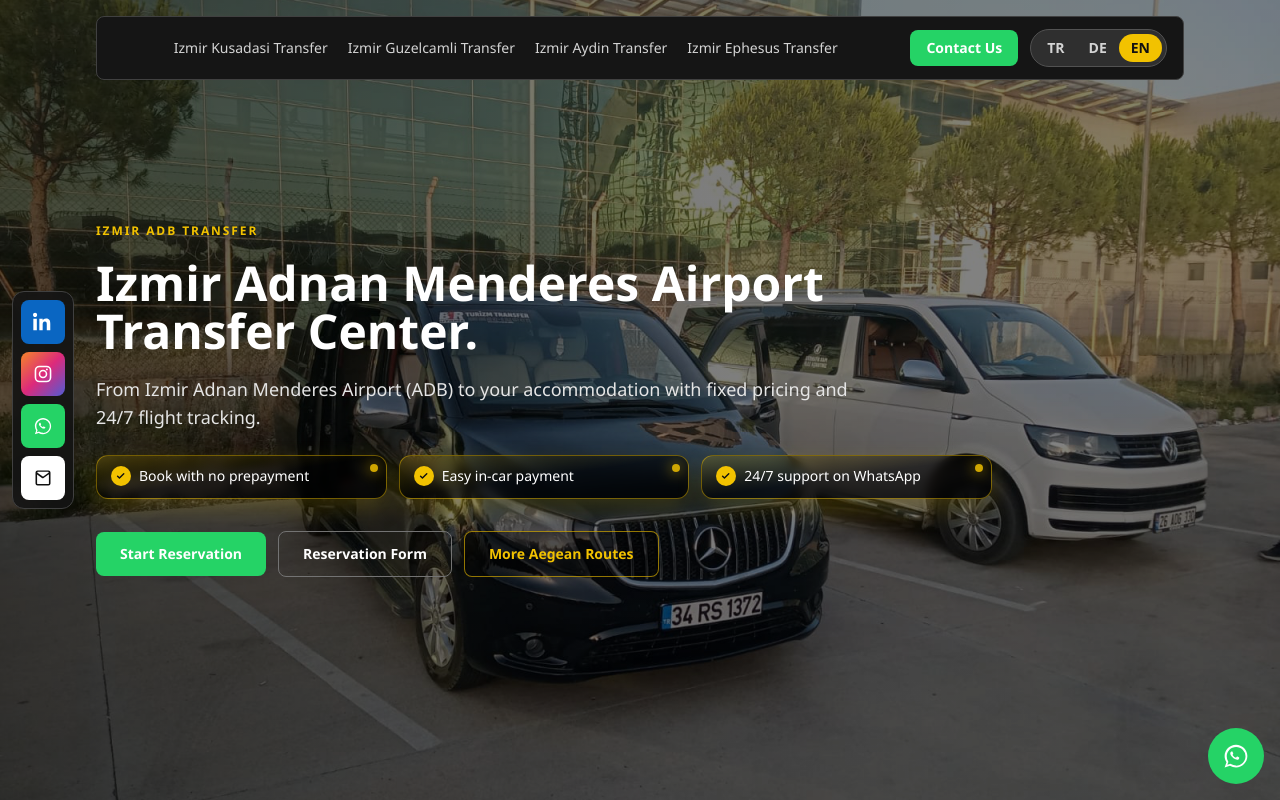
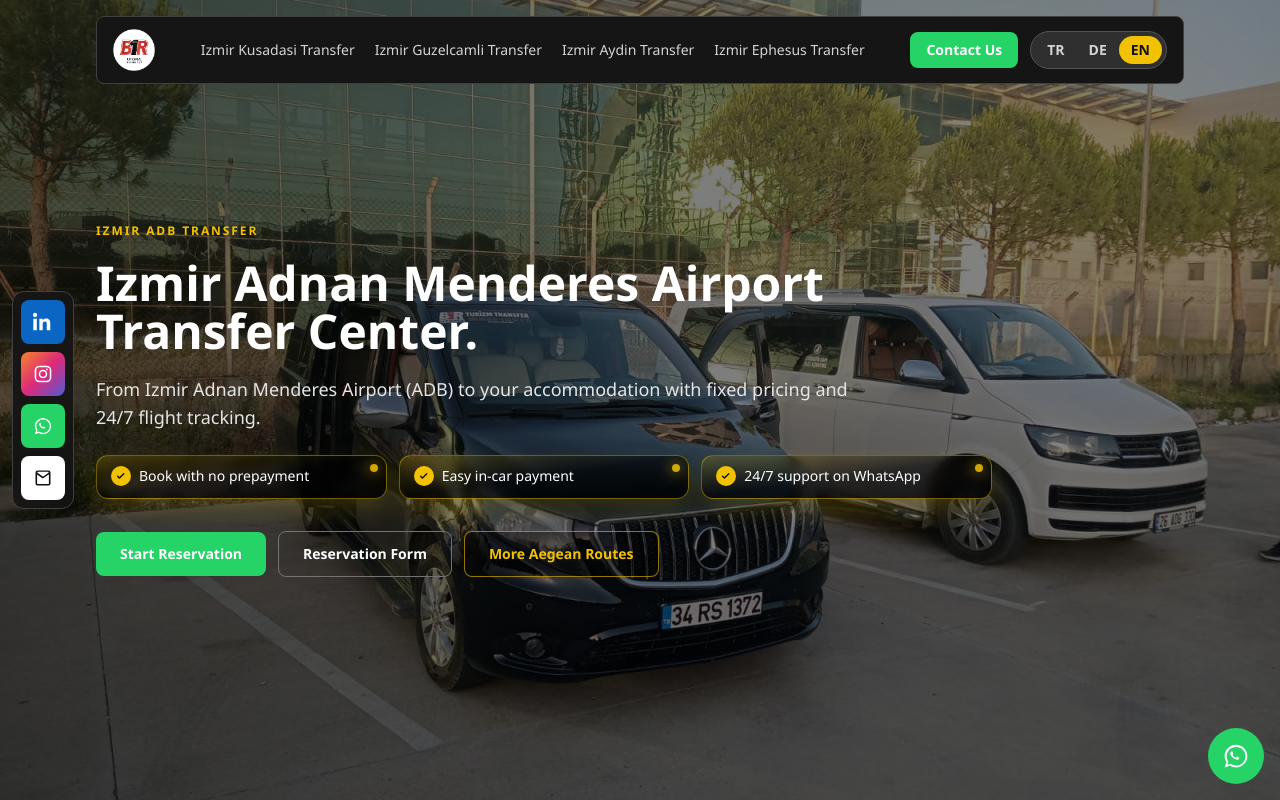
Before and after one commit to greensworks/kusadasi-izmir-transfer, a Next.js app: page /en in a window 1280 px wide. Shown: the top 800 px of the page. Built offline with nearby package versions, Linux system fonts and the light colour scheme.

Commit message:
Add logo to header and footer

```diff
--- a/app/[locale]/page.tsx
+++ b/app/[locale]/page.tsx
@@ -1,4 +1,5 @@
 import { Metadata } from "next";
+import Image from "next/image";
 import { notFound } from "next/navigation";
 
 import { FloatingWhatsAppButton } from "@/components/common/FloatingWhatsAppButton";
@@ -64,6 +65,17 @@ export default async function LocalePage({ params }: PageProps) {
           <div className="mx-auto w-full max-w-6xl px-4 sm:px-6 lg:px-8 pointer-events-auto">
             <header className="rounded-lg border border-neutral-700 bg-[#151515] px-4 py-3">
               <div className="flex items-center justify-between gap-3">
+                <a href={`/${castLocale}`} className="shrink-0">
+                  <Image
+                    src="/images/logo.png"
+                    alt={castLocale === "tr" ? "Ütopia İzmir Transfer logosu" : castLocale === "de" ? "Ütopia Izmir Transfer Logo" : "Utopia Izmir Transfer logo"}
+                    width={42}
+                    height={42}
+                    className="rounded-md"
+                    priority
+                  />
+                </a>
+
                 <nav className="hidden min-w-0 flex-1 flex-nowrap items-center justify-center gap-5 overflow-x-auto whitespace-nowrap text-center text-xs font-medium text-neutral-300 sm:text-sm md:flex">
                   <a href={whatsappUrl} target="_blank" rel="noreferrer" className="shrink-0 transition hover:text-white">
                     {castLocale === "tr" ? "İzmir Kuşadası Transfer" : "Izmir Kusadasi Transfer"}
@@ -166,7 +178,16 @@ export default async function LocalePage({ params }: PageProps) {
       <footer className="mt-14 border-t border-neutral-700 pt-8 text-sm text-neutral-300">
         <div className="grid gap-8 md:grid-cols-2 lg:grid-cols-4">
           <div>
-            <p className="text-sm font-semibold text-white">Ütopia İzmir Transfer</p>
+            <a href={`/${castLocale}`} className="inline-flex items-center gap-3">
+              <Image
+                src="/images/logo.png"
+                alt={castLocale === "tr" ? "Ütopia İzmir Transfer logosu" : castLocale === "de" ? "Ütopia Izmir Transfer Logo" : "Utopia Izmir Transfer logo"}
+                width={48}
+                height={48}
+                className="rounded-md"
+              />
+              <span className="text-sm font-semibold text-white">Ütopia İzmir Transfer</span>
+            </a>
             <p className="mt-3 text-sm leading-6 text-neutral-400">
               {castLocale === "tr"
                 ? "İzmir Adnan Menderes Havalimanı çıkışlı Kuşadası, Davutlar ve Güzelçamlı transfer hizmeti."
```
Also changed, not shown: public/images/logo.png (added).
